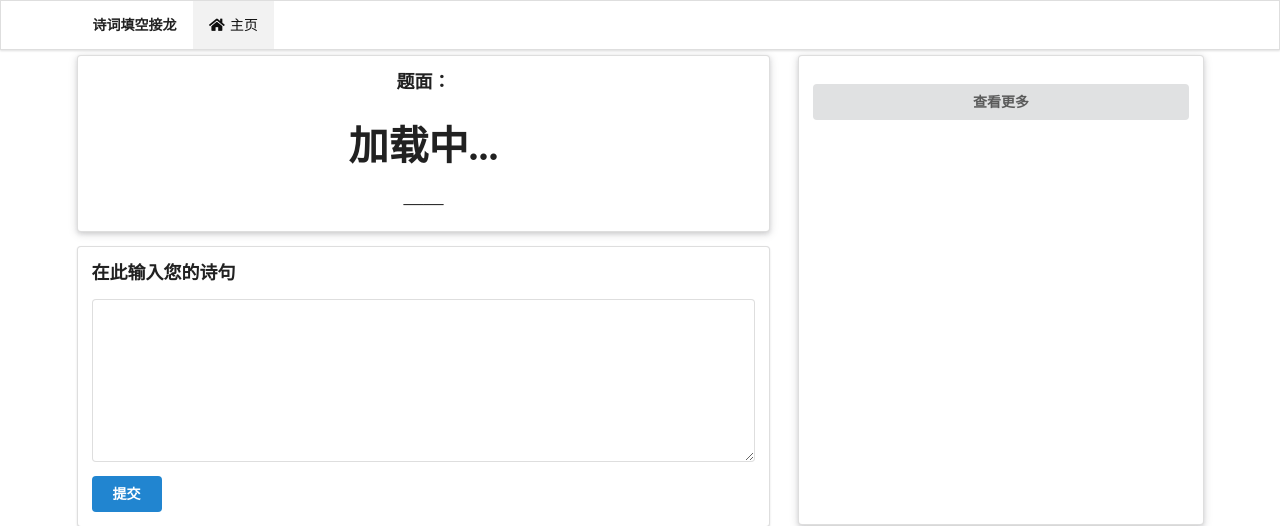
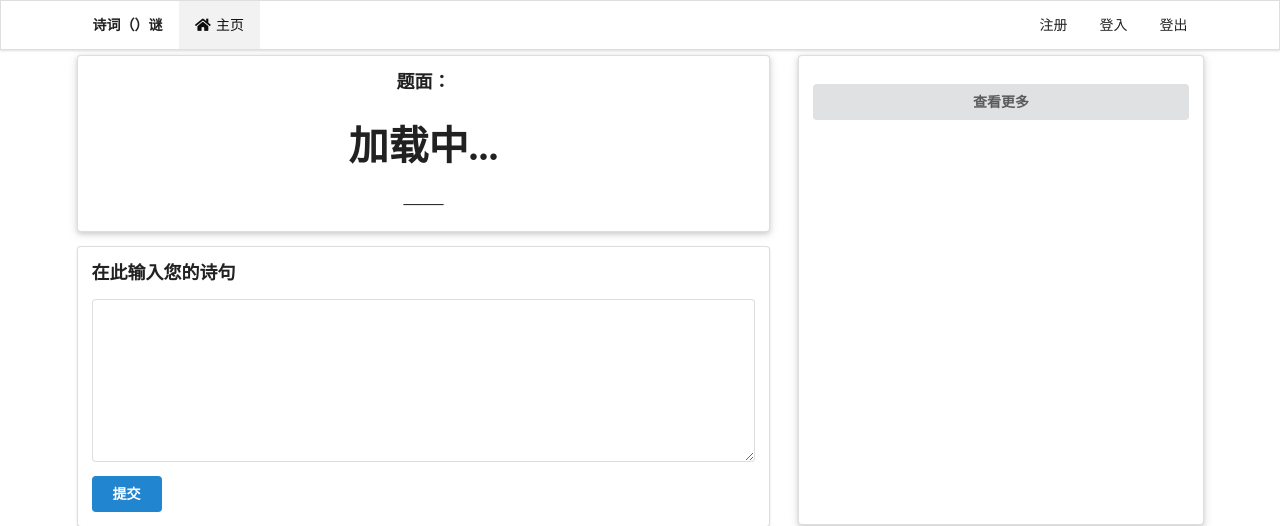
Before and after one commit to poem-snake/poem-snake, a Flask app: page / in a window 1280 px wide. Shown: the top 526 px of the page. Run offline with Flask 2, Linux system fonts and the light colour scheme; some libraries are stand-ins or nearby versions; some web fonts are replaced.

Commit message:
顶部登入登出注册

```diff
--- a/templates/base.html
+++ b/templates/base.html
@@ -26,9 +26,14 @@
     <div class="ui fixed borderless menu" style="height: 50px;">
         <div class="ui container">
             <a class="header item" href="{{url_for("main")}}">
-                诗词填空接龙
+                诗词（）谜
             </a>
             {{ render_nav_item('main', '<i class="home icon"> </i> 主页') }}
+            <div class="right menu">
+                {{ render_nav_item('register', '注册') }}
+                {{ render_nav_item('login', '登入') }}
+                {{ render_nav_item('logout', '登出') }}
+            </div>
         </div>
     </div>
     <div class="ui container" style="margin-top: 55px; ">
```
